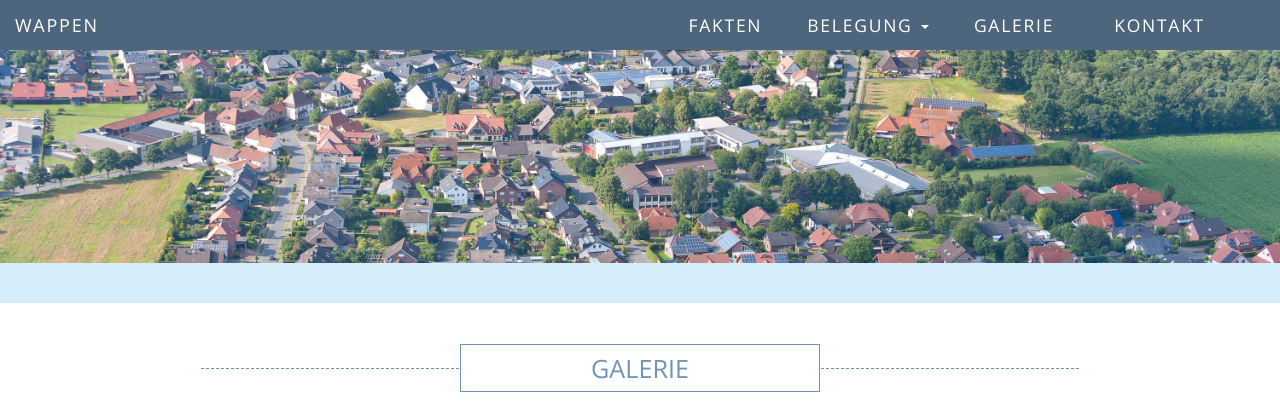
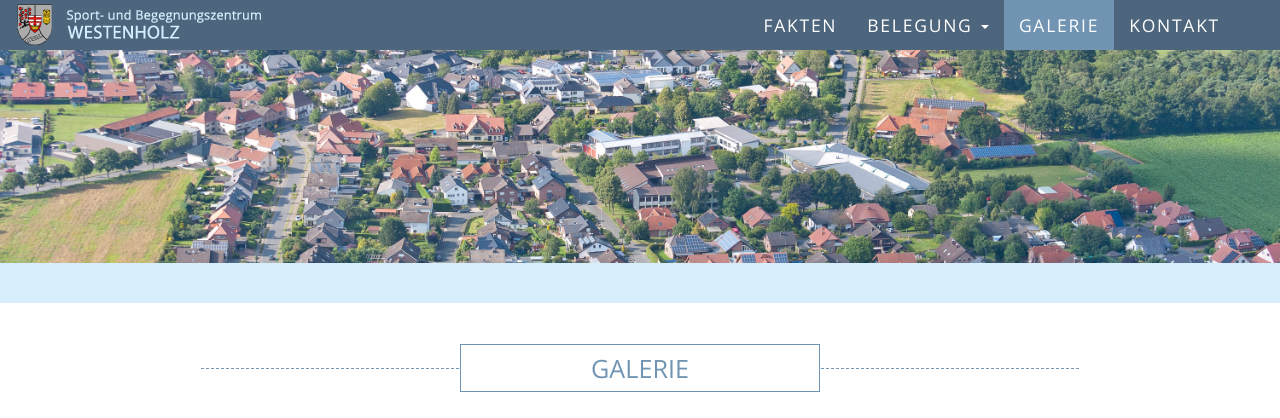
Before and after one commit to otauk/sub-westenholz.de, a PHP site: page /galerie.php in a window 1280 px wide. Shown: the top 418 px of the page. Run offline with PHP 8.4, Linux system fonts and the light colour scheme; some libraries are stand-ins or nearby versions.

Commit message:
Navi Probleme

```diff
--- a/css/custom.css
+++ b/css/custom.css
@@ -178,13 +178,11 @@ background-size: cover;
 .navbar-default .navbar-nav > li > a:hover, .navbar-default .navbar-nav > li > a:focus {
 	color: #fff;
 	background-color: #7194B3;
-	/*border-bottom:5px solid #7194B3;*/
 }
 
 .navbar-default .navbar-nav > .active > a, .navbar-default .navbar-nav > .active > a:hover, .navbar-default .navbar-nav > .active > a:focus {
 	color: #fff;
-	/*border-bottom:5px solid rgb(101,169,223);*/
-	background-color:#4E667D;
+	background-color:#7194B3;
 
 }
 
@@ -439,10 +437,6 @@ a {
     font-family: FontAwesome;
 	}
 
-li.active {
-    color: red;
-}
-
 
  /*
 *	+++++++++++++++++++++++
--- a/galerie.php
+++ b/galerie.php
@@ -24,12 +24,14 @@ NAVIGATION
 			        <span class="icon-bar"></span>
 			        <span class="icon-bar"></span>
 			      </button>
-			      <a class="navbar-brand" href="index.php">Wappen</a>
+			       <a class="navbar-brand padding-0" href="index.php" >
+				      <img src="img/logo_sub.png" class="hpx50" />
+			      </a>
 			    </div>
 			    <!-- Collect the nav links, forms, and other content for toggling -->
 			    <div class="collapse navbar-collapse" id="bs-example-navbar-collapse-1">
 			      <ul class="nav navbar-nav navbar-right padding-lr-30">
-			        <li class="active padding-lr-15 "><a href="#">Fakten</a></li>
+			        <li class=""><a href="#">Fakten</a></li>
 			        <li class="dropdown">
 			          <a href="#" class="dropdown-toggle" data-toggle="dropdown" role="button" aria-expanded="false">Belegung <span class="caret"></span></a>
 			          <ul class="dropdown-menu" role="menu">
@@ -38,8 +40,8 @@ NAVIGATION
 			            <!--<li class="divider"></li>-->
 			          </ul>
 			        </li>
-			        <li class="padding-lr-15"><a href="#">Galerie</a></li>
-			        <li class="padding-lr-15"><a href="#">Kontakt</a></li>
+			        <li class="active"><a href="#">Galerie</a></li>
+			        <li class=""><a href="#">Kontakt</a></li>
 			      </ul>
 			    </div><!-- /.navbar-collapse -->
 			  </div><!-- /.container-fluid -->
--- a/index.php
+++ b/index.php
@@ -24,14 +24,14 @@ NAVIGATION
 			        <span class="icon-bar"></span>
 			        <span class="icon-bar"></span>
 			      </button>
-			      <a class="navbar-brand" href="index.php">
-				      <img src="img/wappen.png" class="hpx50 padding-tb-0" />
+			      <a class="navbar-brand padding-0" href="index.php" >
+				      <img src="img/logo_sub.png" class="hpx50" />
 			      </a>
 			    </div>
 			    <!-- Collect the nav links, forms, and other content for toggling -->
 			    <div class="collapse navbar-collapse" id="bs-example-navbar-collapse-1">
 			      <ul class="nav navbar-nav navbar-right padding-lr-30">
-			        <li class="active padding-lr-15 "><a href="#">Fakten</a></li>
+			        <li class=""><a href="#">Fakten</a></li>
 			        <li class="dropdown">
 			          <a href="#" class="dropdown-toggle" data-toggle="dropdown" role="button" aria-expanded="false">Belegung <span class="caret"></span></a>
 			          <ul class="dropdown-menu" role="menu">
```
Also changed, not shown: img/logo_sub.png (added), img/wappen.jpg (added).
